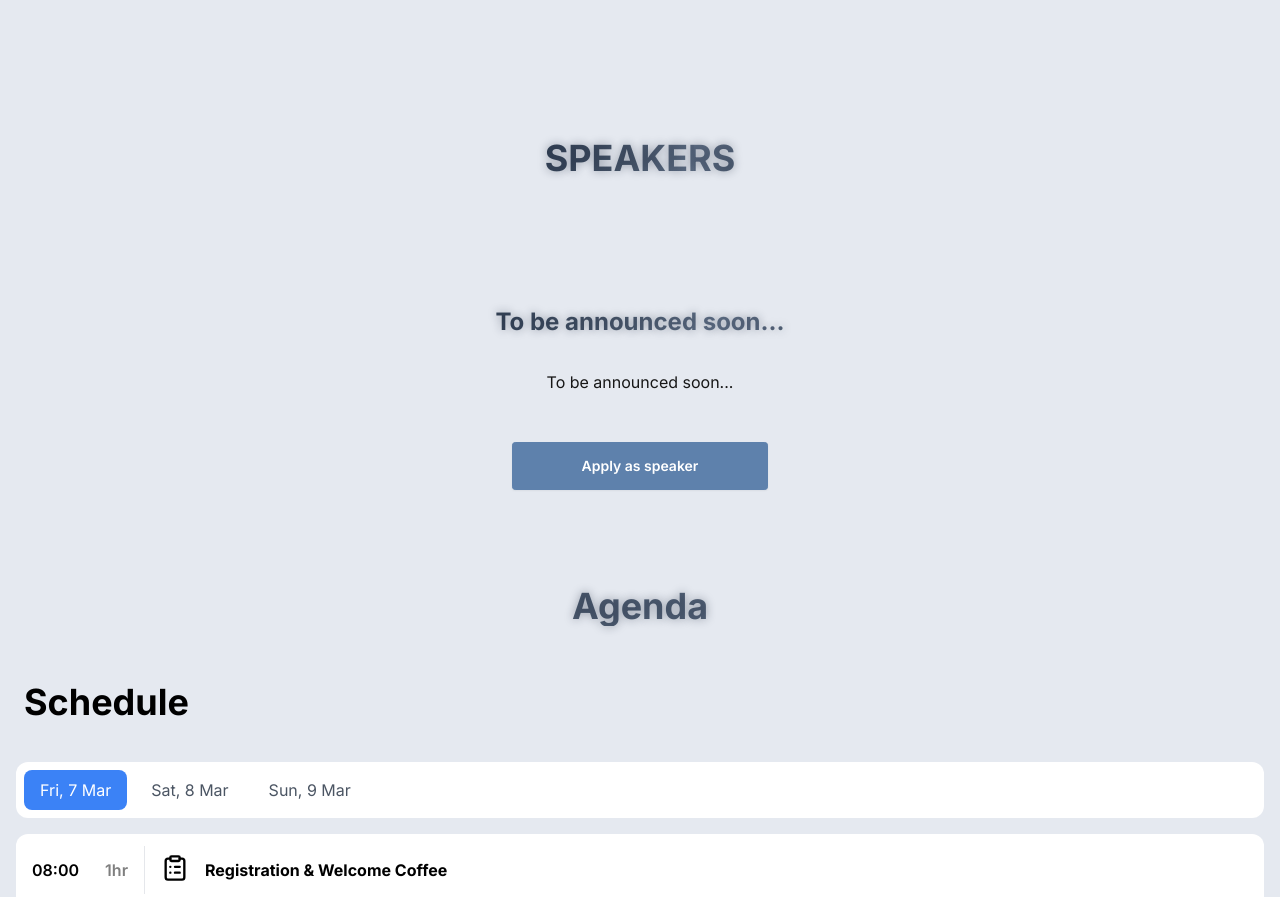
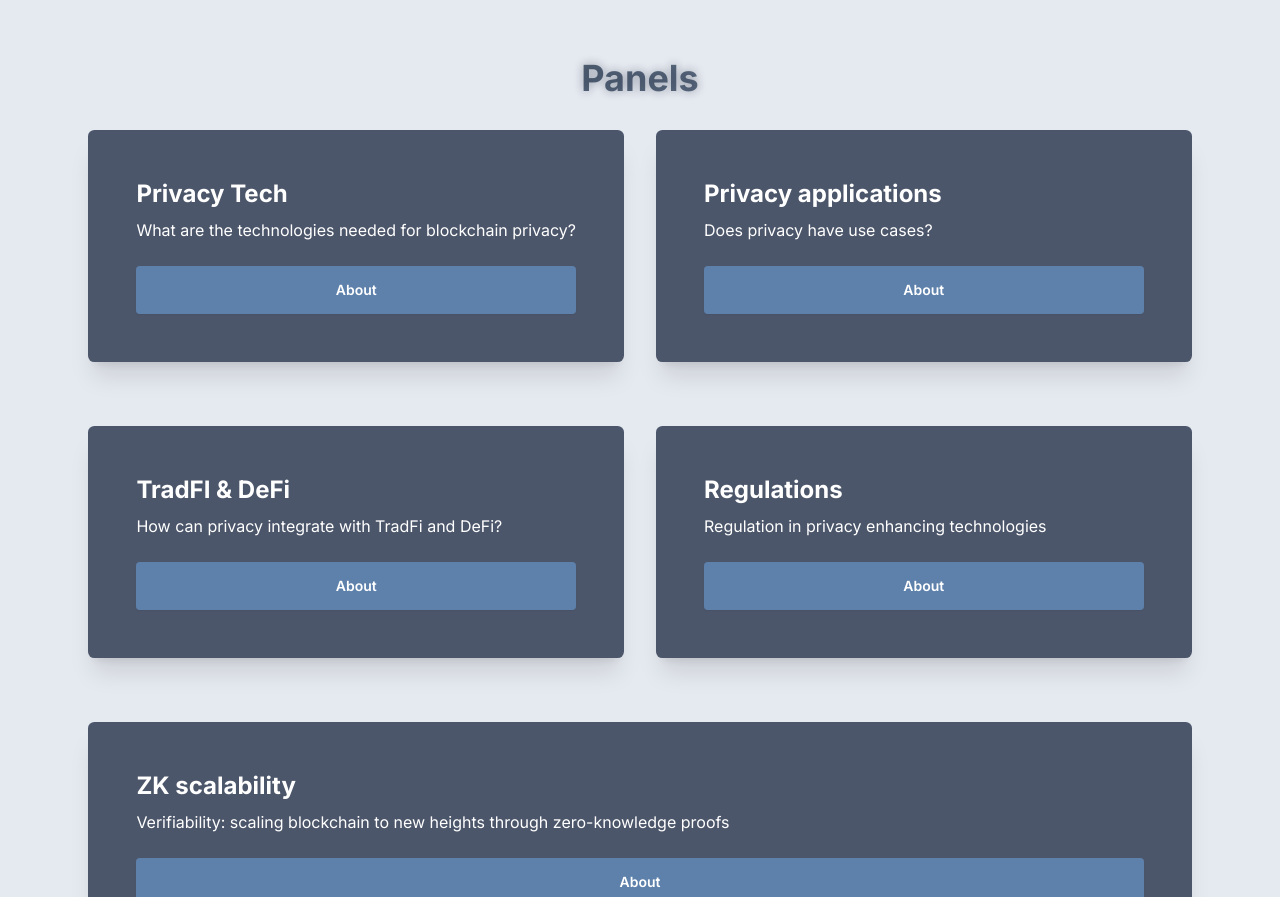
Before and after one commit to bsaepfl/conf-website, a Next.js app: page / in a window 1280 px wide. Shown: the part 1900-2797 px from the top of the page. Built offline with nearby package versions, Linux system fonts and the light colour scheme.

Commit message:
Panels creation

```diff
--- a/src/app/components/Hero.tsx
+++ b/src/app/components/Hero.tsx
@@ -10,6 +10,7 @@ import { Speaker } from 'lucide-react';
 import SpeakersComponent from './Speakers/SpeakersComponent';
 import GrantsComponent from './Grants/GrantsComponent';
 import WhatComponent from './What/WhatComponent';
+import PanelsComponent from './Panels/PanelsComponent';
 
 const Hero = () => {
   const handleAddToCalendar = useCallback(() => {
@@ -38,7 +39,7 @@ const Hero = () => {
         </div>
         <div>
             <a className="btn btn-primary mt-6 padding-6" href="/register">Join as attendee</a>
-            <button className="btn btn-primary mt-6 ml-4">Join as speaker</button>
+            <a className="btn btn-primary mt-6 ml-4" href="https://cryptpad.fr/form/#/2/form/view/VIi0a+XML51M6gBUfB484Tl+umj7stQfGVMGf-1AIFs/">Join as speaker</a>
           </div>
 
         <div className="card w-84 bg-neutral shadow-xl text-white">
@@ -79,6 +80,10 @@ const Hero = () => {
         <SponsorsComponent />
       </div>
 
+      <div id="panels">
+        <PanelsComponent />
+      </div>
+
       <div id="speakers">
         <SpeakersComponent />
       </div>
--- a/src/app/components/Navbar.tsx
+++ b/src/app/components/Navbar.tsx
@@ -27,6 +27,7 @@ const Navbar = () => {
           <ul tabIndex={0} className="menu menu-sm dropdown-content mt-3 z-[1] p-4 shadow bg-base-100  rounded-box w-52 gap-6">
           <li><button onClick={() => scrollToSection('manifesto')} className='text-l font-bold bg-clip-text text-white'>Manifesto</button></li>
           <li><button onClick={() => scrollToSection('sponsors')} className='text-l font-bold bg-clip-text text-white'>Sponsors</button></li>
+          <li><button onClick={() => scrollToSection('panels')} className='text-l font-bold bg-clip-text text-white'>Panels</button></li>
           <li><button onClick={() => scrollToSection('speakers')} className='text-l font-bold bg-clip-text text-white'>Speakers</button></li>
           <li><button onClick={() => scrollToSection('agenda')} className='text-l font-bold bg-clip-text text-white'>Agenda</button></li>
           <li><button onClick={() => scrollToSection('more')} className='text-l font-bold bg-clip-text text-white'>More</button></li>
@@ -41,6 +42,7 @@ const Navbar = () => {
         <ul className="menu menu-horizontal px-1">
           <li><button onClick={() => scrollToSection('manifesto')} className='text-l font-bold bg-clip-text text-white'>Manifesto</button></li>
           <li><button onClick={() => scrollToSection('sponsors')} className='text-l font-bold bg-clip-text text-white'>Sponsors</button></li>
+          <li><button onClick={() => scrollToSection('panels')} className='text-l font-bold bg-clip-text text-white'>Panels</button></li>
           <li><button onClick={() => scrollToSection('speakers')} className='text-l font-bold bg-clip-text text-white'>Speakers</button></li>
           <li><button onClick={() => scrollToSection('agenda')} className='text-l font-bold bg-clip-text text-white'>Agenda</button></li>
           <li><button onClick={() => scrollToSection('more')} className='text-l font-bold bg-clip-text text-white'>More</button></li>
--- /dev/null
+++ b/src/app/components/Panels/Panel.tsx
@@ -0,0 +1,54 @@
+import React from 'react';
+import Link from 'next/link';  // Import Next.js Link
+
+const Panel = ({  title, description, link }) => {
+  return (
+    <div className="card w-full bg-neutral shadow-xl mb-8 p-4">
+      <figure className="w-full">
+        {/* <Image src={image} alt={title} layout="responsive" width={300} height={200} className="w-full h-auto" /> */}
+      </figure>
+      <div className="card-body">
+        <h2 className="card-title text-2xl font-bold bg-clip-text text-white ">
+          {title}
+        </h2>
+        {/* <p className="text-sm mb-2 bg-clip-text text-transparent bg-gradient-to-r from-gray-300 via-gray-400 to-gray-500">
+          {date}
+        </p> */}
+        <p className="mb-4 bg-clip-text text-white">
+          {description}
+        </p>
+        <div className="card-actions justify-center">
+
+            <a
+              className="
+              btn
+              btn-primary
+              btn-block
+              text-white
+              transition-all
+              duration-300
+              ease-in-out
+              hover:scale-105
+              hover:shadow-lg
+              hover:brightness-110
+              active:scale-95
+              active:shadow-md
+              focus:outline-none
+              focus:ring-2
+              focus:ring-offset-2
+              focus:ring-primary"
+
+              href={link}
+              target="_blank"
+              rel="noopener noreferrer"
+            >
+              About
+            </a>
+
+        </div>
+      </div>
+    </div>
+  );
+};
+
+export default Panel;
--- /dev/null
+++ b/src/app/components/Panels/PanelsComponent.tsx
@@ -0,0 +1,72 @@
+// src/components/SideEvents/SideEventsComponent.tsx
+import React from 'react';
+import Panel from './Panel';
+import StarsBackground from '../StarsBackground';
+import placeholder from '../../images/tickets/placeholder.webp';
+
+const panelsData = [
+  {
+    title: 'Privacy Tech',
+    description: 'What are the technologies needed for blockchain privacy?',
+    link: "https://www.kaleido.io/blockchain-blog/blockchain-privacy-for-evm",
+  },
+  {
+    title: 'Privacy applications',
+    description: 'Does privacy have use cases?',
+    link: "https://www.forbes.com/councils/forbestechcouncil/2024/02/15/blockchain-and-data-privacy-the-future-of-technology-compliance/",
+  },
+  {
+    title: 'TradFI & DeFi',
+    description: 'How can privacy integrate with TradFi and DeFi?',
+    link: "https://blog.economie-numerique.net/2022/02/17/differences-between-decentralized-finance-defi-and-traditional-finance-concerning-privacy/",
+  },
+  {
+    title: 'Regulations',
+    description: 'Regulation in privacy enhancing technologies',
+    link: "https://www.mhc.ie/latest/insights/privacy-enhancing-technologies-key-considerations",
+  },
+  {
+    title: "ZK scalability",
+    description: 'Verifiability: scaling blockchain to new heights through zero-knowledge proofs',
+    link: "https://cointelegraph.com/news/zksync-2025-roadmap-scalable-blockchain-privacy-tech",
+  },
+];
+
+const PanelsComponent = () => {
+  return (
+    <div className="relative container mx-auto py-8">
+      <h1 className="
+        text-4xl
+        font-bold
+        text-center
+        mb-8
+        title-shine
+        bg-clip-text
+        text-transparent
+        transition-all
+        duration-300
+        hover:scale-105
+      ">
+        Panels
+      </h1>
+      <div className="grid grid-cols-1 sm:grid-cols-2 gap-8">
+        {panelsData.map((event, index) => (
+          <div
+            key={index}
+            className={`
+              ${index === panelsData.length - 1 ? 'sm:col-span-2 flex justify-center' : ''}
+            `}
+          >
+            <Panel
+              title={event.title}
+              link={event.link}
+              description={event.description}
+            />
+          </div>
+        ))}
+      </div>
+    </div>
+  );
+};
+
+export default PanelsComponent;
```
